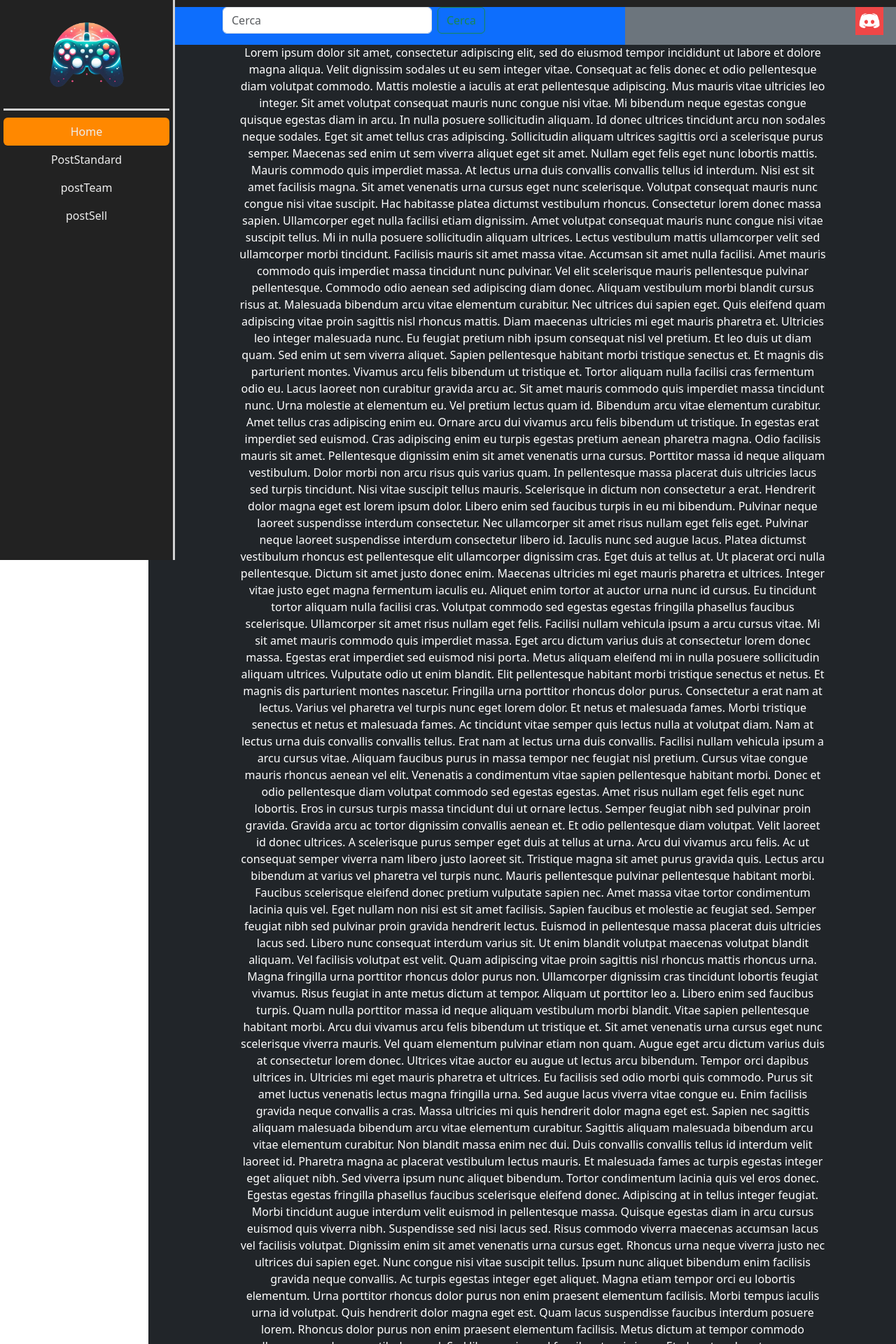
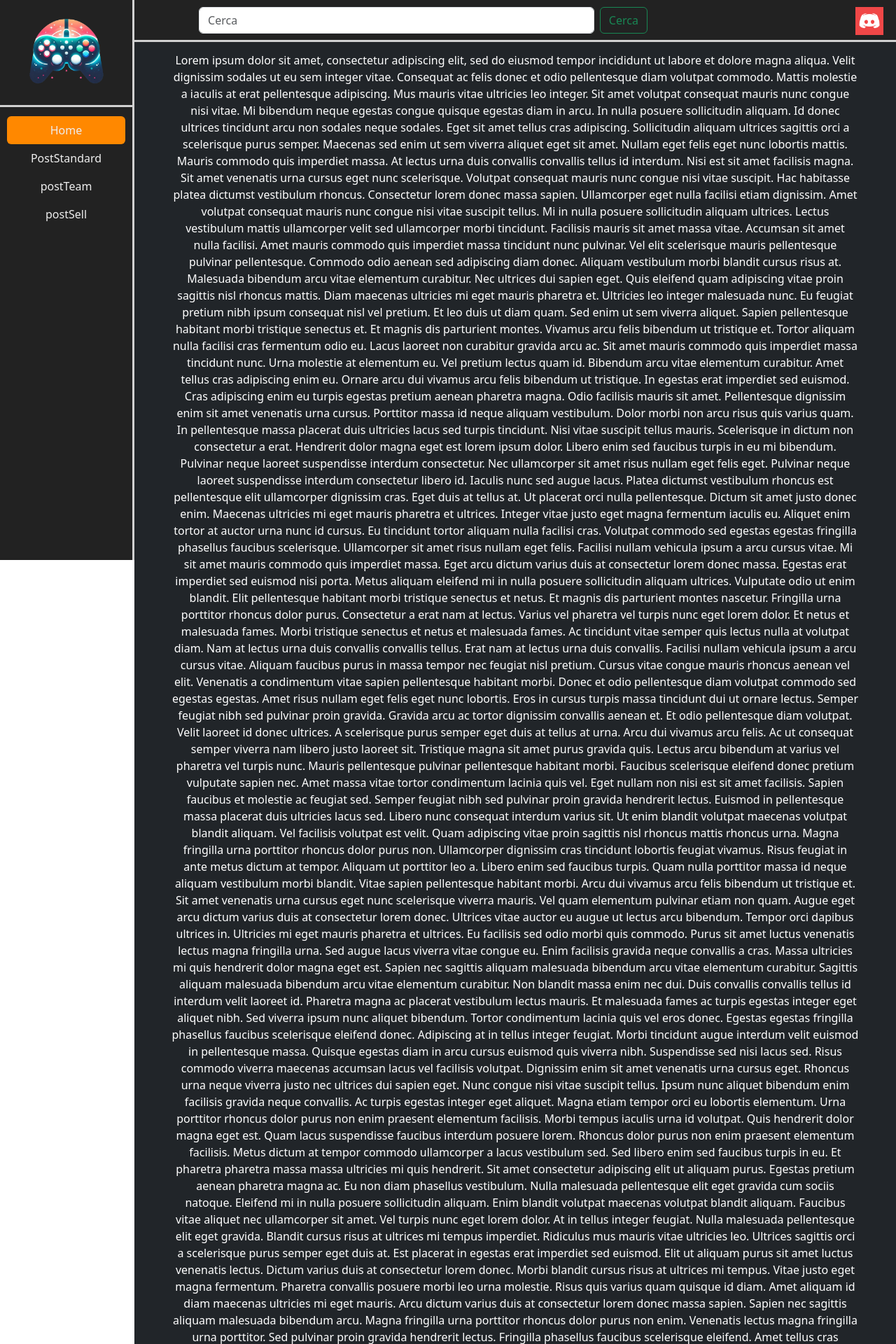
Before and after one commit to defintNull/PlayerPact, a PHP site: page /resources/views/prova.html in a window 1280 px wide. Shown: the top 1920 px of the page at 70% size. Run offline with PHP 8.4, Linux system fonts and the light colour scheme.

Commit message:
fixing responsive menu page

```diff
--- a/resources/css/prova.css
+++ b/resources/css/prova.css
@@ -1,30 +1,41 @@
-#main_body {
-    padding-top: 5%;
-    padding-left: 130px;
-    padding-right: 100px;
-    text-align: center;
-    margin-left: 200px;
+.sideBar {
+    width: 15%;
+    min-width: 150px;
+}
+
+.pLogo {
+    padding: 0;
+    margin: 0;
+    border-color: #d1d1d1;
+    border-style: none none solid none;
+    border-spacing: 15px 10px;
 }
 
 #logo {
     margin-left: auto;
     margin-right: auto;
     display: block;
-    width: 150;
+    width: 150px;
 }
 
-.pSearchContainer {
-    padding-left: 130px;
-    padding-right: 200px;
-    margin-left: 200px;
+.pSideLogo {
+    display: block;
+    background-color: #222222;
+    border-color: #d1d1d1;
+    border-style: none solid none none;
 }
 
-.pSearch {
-    min-width: 200px;
+.pSideNav {
+    display: block;
+    padding: 5%;
+    padding-top: 7%;
+    background-color: #222222;
+    border-color: #d1d1d1;
+    border-style: none solid none none;
 }
 
-.pImgCol {
-
+.pMainColumn {
+    margin-left: max(15%, 150px);
 }
 
 .pUpperBar {
@@ -34,12 +45,28 @@
     border-color: #d1d1d1;
     border-style: none none solid none;
     height: 60px;
-    padding-top: 10;
     padding-bottom: 10;
+    margin-left: max(15%, 150px);
+    min-width: 350px
 }
 
-.sideBar {
-    width: 250px;
+.pSearchContainer {
+    min-width: max(75%, 250px);
+}
+
+.pSearch {
+    padding-left: 10%;
+    padding-right: 10%;
+    padding-top: 10px;
+}
+
+.pImgCol {
+    min-width: max(25%, 70px);
+}
+
+.pDropdown {
+    list-style-type: none;
+    padding-top: 10px;
 }
 
 #profileImage {
@@ -59,18 +86,6 @@
 .pProfileImage {
     position: absolute;
     right: 30;
-}
-
-.pSideNav {
-    display: block;
-    padding: 5px;
-    background-color: #222222;
-    border-color: #d1d1d1;
-    border-style: none solid none none;
-}
-
-.pDropdown {
-    list-style-type: none;
 }
 
 .pActive {
@@ -103,10 +118,10 @@
     background-color: #534535;
 }
 
-.pLogo {
-    padding: 0;
-    margin: 0;
-    border-color: #d1d1d1;
-    border-style: none none solid none;
-    border-spacing: 15px 10px;
+#main_body {
+    padding-top: 7%;
+    padding-left: 5%;
+    padding-right: 5%;
+    padding-bottom: 5%;
+    text-align: center;
 }
--- a/resources/views/prova.html
+++ b/resources/views/prova.html
@@ -8,7 +8,7 @@
         <div class="container-fluid h-100">
             <div class="row justify-content-center h-100">
                 <div class="col-2 h-100 d-flex flex-column fixed-top sideBar">
-                    <div class="row h-auto pSideNav">
+                    <div class="row h-auto pSideLogo">
                         <div class="pLogo">
                             <img src="../../public/Logo.png" id="logo">
                         </div>
@@ -30,15 +30,15 @@
                         </ul>
                     </div>
                 </div>
-                <div class="col h-100 d-flex flex-column">
+                <div class="col h-100 d-flex flex-column pMainColumn">
                     <div class="row justify-content-center fixed-top z-1 pUpperBar">
-                        <div class="col pSearchContainer text-bg-primary">
+                        <div class="col pSearchContainer">
                             <form class="d-flex pSearch" role="search">
                                 <input class="form-control me-2" type="search" placeholder="Cerca" aria-label="Search">
                                 <button class="btn btn-outline-success" type="submit">Cerca</button>
                             </form>
                         </div>
-                        <div class="col text-bg-secondary pImgCol">
+                        <div class="col pImgCol">
                             <li class="pDropdown">
                                 <ul class="nav-link pProfileImage" href="#" role="button" data-bs-toggle="dropdown" aria-expanded="false">
                                     <img src="../../public/4.png" alt="Avatar" id="profileImage">
```
